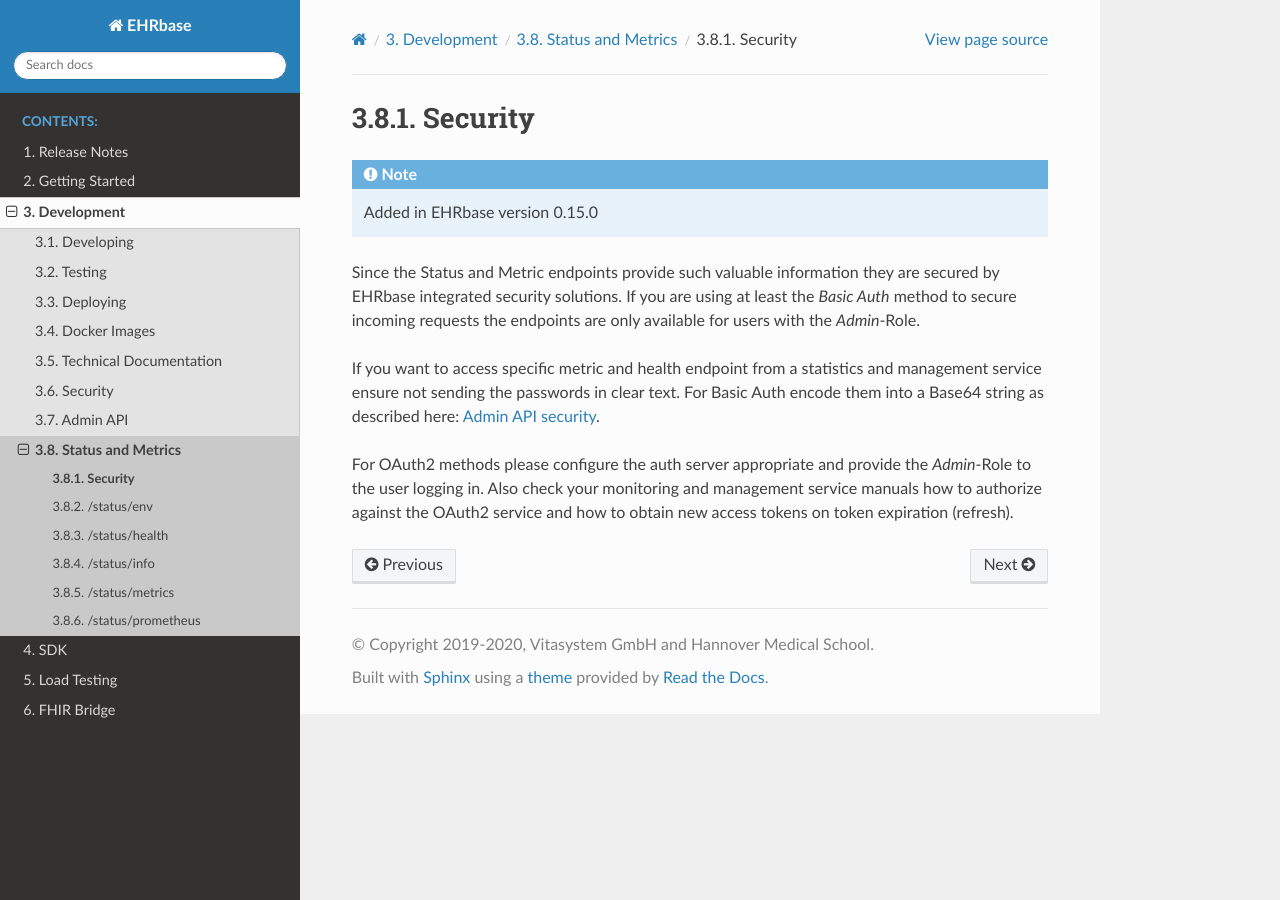
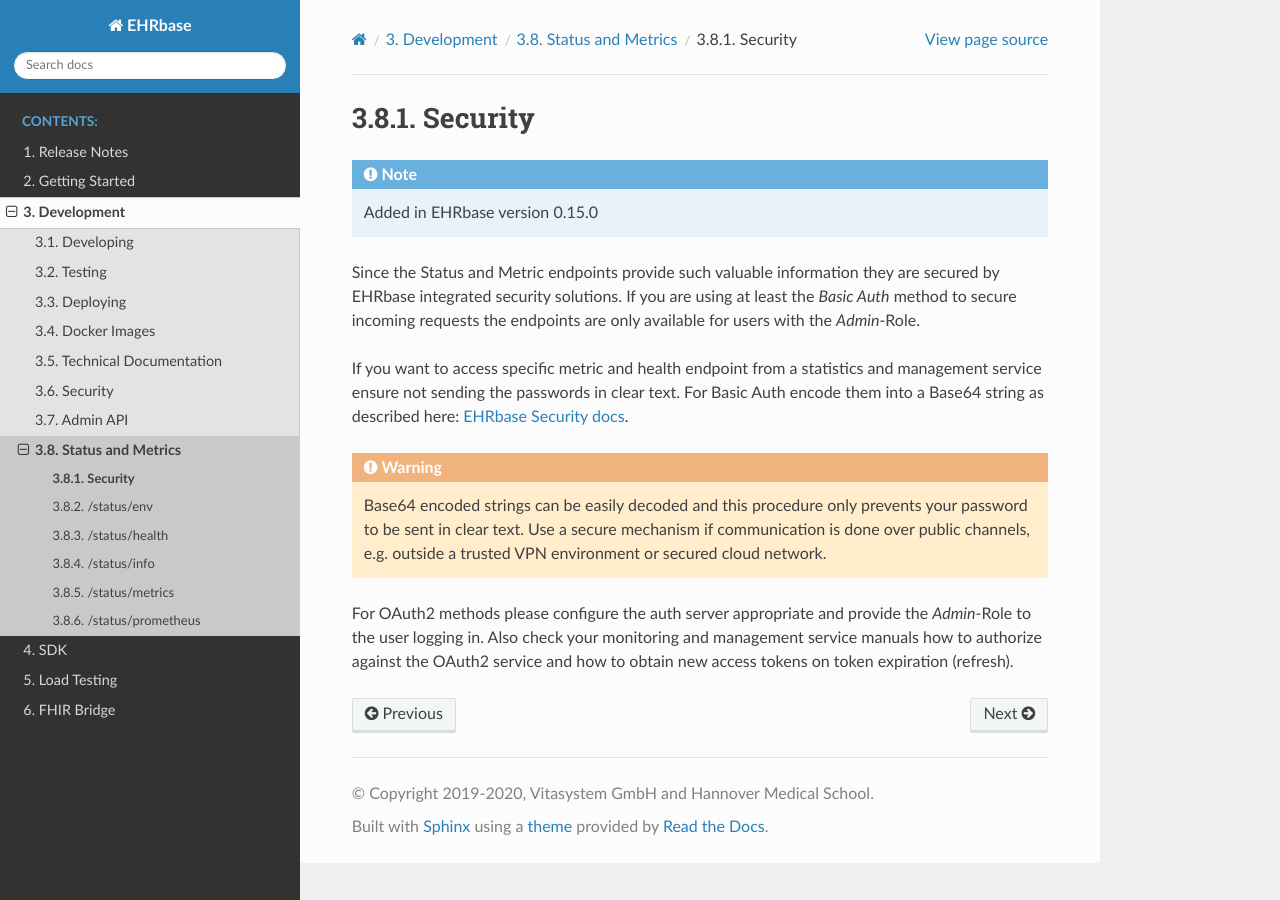
Before and after one commit to ehrbase/documentation, a Sphinx documentation site: the page built from source/03_development/08_status_and_metrics/00_security/index.rst, in a window 1280 px wide. Built offline with Sphinx 7.4.7 and the Read the Docs theme 2.0.0, drawn with Linux system fonts in a browser that asks for light colours; formulas are drawn with MathJax 3; pages that are not in the unit, such as notebooks, are missing from menus.

Commit message:
PR feedback
:pencil: Add note on insecure usage of Base64 String
:pencil: Correct link to proper security documentation.

```diff
--- a/source/03_development/08_status_and_metrics/00_security/index.rst
+++ b/source/03_development/08_status_and_metrics/00_security/index.rst
@@ -10,7 +10,11 @@
 
 If you want to access specific metric and health endpoint from a statistics and management service
 ensure not sending the passwords in clear text. For Basic Auth encode them into a Base64 string
-as described here: :doc:`Admin API security<../../07_admin/00_security/index>`.
+as described here: `EHRbase Security docs <https://github.com/ehrbase/ehrbase/tree/develop/doc/security#basic-auth>`_.
+
+.. warning:: Base64 encoded strings can be easily decoded and this procedure only prevents your
+   password to be sent in clear text. Use a secure mechanism if communication is done over public
+   channels, e.g. outside a trusted VPN environment or secured cloud network.
 
 For OAuth2 methods please configure the auth server appropriate and provide the *Admin*-Role to the
 user logging in. Also check your monitoring and management service manuals how to authorize
```
